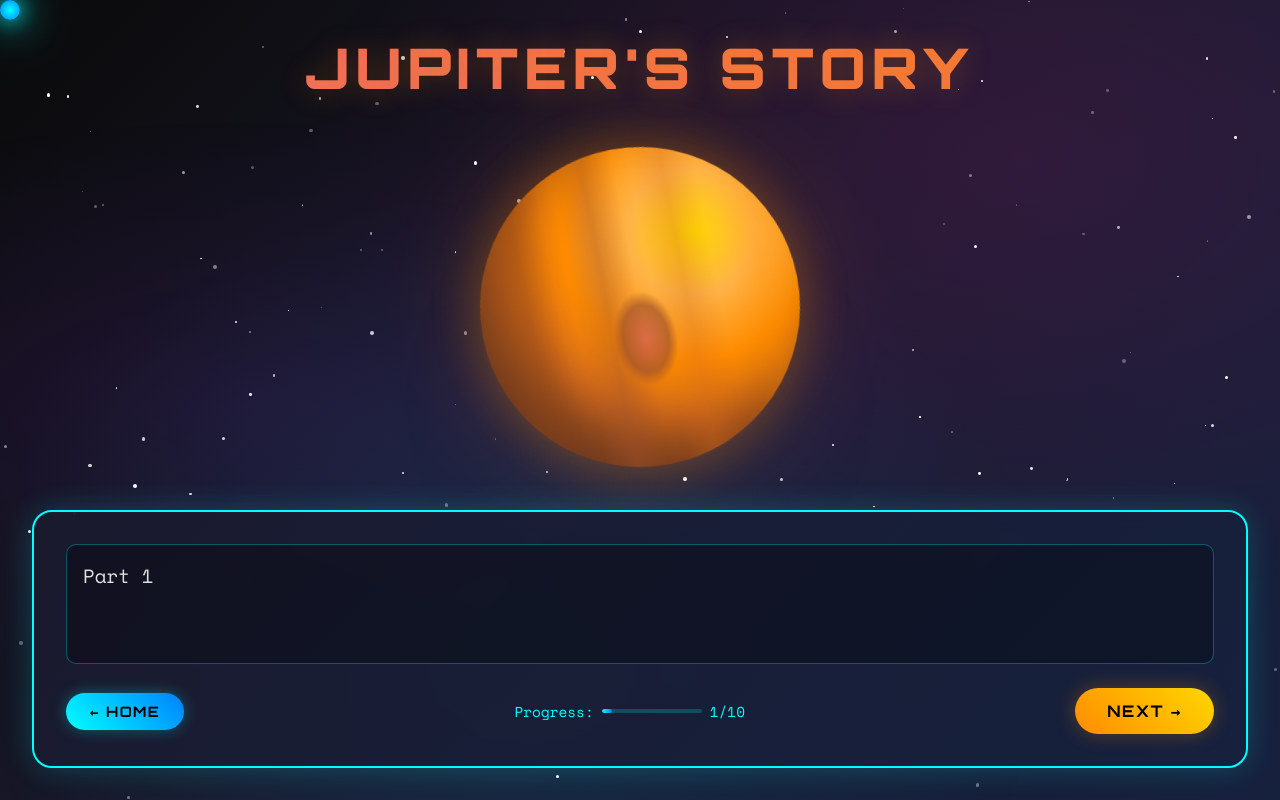
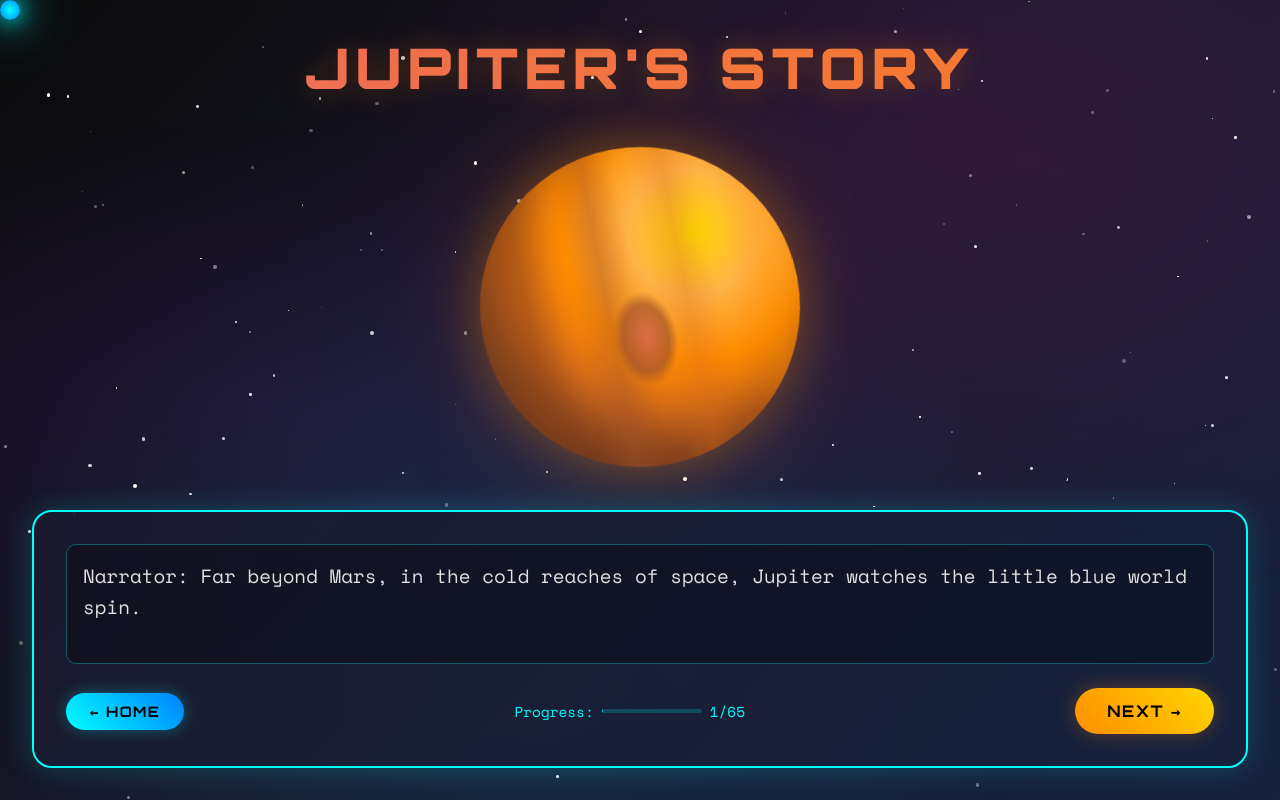
Before and after one commit to zGamingTechz/The-Planet-Story, a Flask app: page /jupiter in a window 1280 px wide. Run offline with Flask 3, Linux system fonts and the light colour scheme.

Commit message:
Completed jupiter's story (narration)

```diff
--- a/app.py
+++ b/app.py
@@ -19,10 +19,71 @@ def home_screen():
 @app.route("/jupiter", methods=["GET", "POST"])
 def jupiter_story():
     story = [
-        "Part 1",
-        "Part 2",
-        "Part 3",
-        "Part 4",
+        "Narrator: Far beyond Mars, in the cold reaches of space, Jupiter watches the little blue world spin.",
+        "Jupiter: (soft chuckle) Always so full of life... You really are something, Earth.",
+        "Jupiter: (a bit louder) Earth! You look radiant today! Everything alright?",
+        "Earth: (short) Fine. Please don’t start.",
+        "Jupiter: (pauses, confused) Oh... alright. Just saying hi.",
+        "Jupiter: (to himself) She barely looks at me anymore. Did... I do something wrong?",
+        "Jupiter: (trying again) I saw those clouds forming near your equator. Need a hand balancing them?",
+        "Earth: (sharp) I don’t need help. Especially not from *you*.",
+        "Jupiter: (hurt) Oh... okay. Got it.",
+        "Jupiter: (quietly) When did she start sounding so... distant?",
+        "Narrator: Jupiter turns slowly, his swirling storms hiding a storm within.",
+        "Jupiter: (muttering) I’ve done nothing but watch over her... I don’t understand.",
+        "Jupiter: (glancing to the side) Maybe Saturn knows something. He always sees what I miss.",
+        "Jupiter: (calling out) Saturn? Hey, you awake over there?",
+        "Saturn: (gently) I don’t sleep, brother. Just... rotate slowly.",
+        "Jupiter: (laughs sadly) Classic Saturn. Listen... can I ask you something?",
+        "Saturn: You’ve already asked with your silence. What’s troubling you?",
+        "Jupiter: It’s Earth. She won’t talk to me. Or when she does, it’s cold... bitter.",
+        "Saturn: Hmm... she’s been anxious lately. Waters rising, storms forming. She’s under pressure.",
+        "Jupiter: I know that. But why push me away?",
+        "Saturn: (sighs) She thinks you’re the reason behind it. The tides. The tsunamis.",
+        "Jupiter: What?! That’s not me—well, not directly. I mean... gravity's complicated!",
+        "Saturn: She doesn’t see the nuance. She sees her oceans swell and blames the biggest force nearby.",
+        "Jupiter: But I’m the reason those asteroids don’t hit her! I *catch them*!",
+        "Saturn: She doesn’t know, Jupiter. You’ve never told her.",
+        "Jupiter: (softly) I didn’t want her to worry... I didn’t want her to fear the skies.",
+        "Saturn: And so she fears *you* instead.",
+        "Jupiter: (sits in silence) All this time... I’ve been the shield she thought was a threat.",
+        "Jupiter: (stands tall) I have to tell her. She deserves to know.",
+        "Narrator: Jupiter turns, heavier now — not from size, but from sorrow.",
+        "Jupiter: (gently) Earth... can we talk? Please.",
+        "Earth: (quietly) Why?",
+        "Jupiter: Because something’s broken, and I want to fix it.",
+        "Earth: (tense) You want to fix *me*? You’re the one pulling me apart!",
+        "Jupiter: No. I want to fix *us*. You think I hurt you... I don’t.",
+        "Earth: Then what *do* you do, Jupiter? Just sit there? Stir the tides?",
+        "Jupiter: I watch the skies. I take the hits. I catch the comets meant for you.",
+        "Earth: ...what?",
+        "Jupiter: Do you remember Shoemaker-Levy 9? It could’ve changed your face forever. I took it in.",
+        "Earth: That impact... I thought it was just a space event.",
+        "Jupiter: It was. A deadly one. But it ended with me — not you.",
+        "Earth: You’ve... been protecting me?",
+        "Jupiter: Every day. Quietly. Without asking anything in return.",
+        "Earth: Then why didn’t you say anything?",
+        "Jupiter: Because I didn’t want you to see the dangers. I just wanted you to live.",
+        "Earth: And I thought you were just heavy. Dangerous. Cold.",
+        "Jupiter: I know I’m not easy to be around. I’m not gentle. I’m not small.",
+        "Jupiter: But I’ve always looked out for you. Because you’re... everything.",
+        "Earth: I’m sorry. I was scared. And when I’m scared, I push away.",
+        "Jupiter: I get it. You’ve got a lot going on. Life. Oceans. Humanity. You're loud.",
+        "Earth: (smiling) And you’re... big. And stubborn. And kind in a really quiet way.",
+        "Jupiter: (softly) I’ll keep being your silent guardian. Whether you see me or not.",
+        "Earth: No... I *want* to see you now.",
+        "Jupiter: That means more than you know.",
+        "Earth: So... friends again?",
+        "Jupiter: Always.",
+        "Narrator: And so, in the cold silence of space, a bond heals — vast, invisible, real.",
+        "Saturn: (distantly, smiling) Maybe the universe doesn’t need gravity to pull hearts together.",
+        "Jupiter: (softly) I’ll keep spinning. Watching. Protecting. That’s what I’m here for.",
+        "Earth: (whispers) And I’ll never look at you the same again.",
+        "Narrator: Earth believed Jupiter caused her chaos — the tides, the floods — not knowing tsunamis rise from within.",
+        "Narrator: Tsunamis are the cries of shifting plates deep beneath her surface, not the whispers of distant gravity.",
+        "Narrator: What she never saw were the asteroids, the frozen daggers of space, redirected by Jupiter’s pull.",
+        "Narrator: Shoemaker-Levy 9 was one of many — a comet that Jupiter took into himself, without hesitation.",
+        "Narrator: He bore the impact alone, quietly, so Earth could keep dancing — never knowing who saved her."
     ]
 
     if request.method == "POST":
--- a/templates/jupiter.html
+++ b/templates/jupiter.html
@@ -422,7 +422,7 @@
 
         // Story management
         let currentStoryPart = 1;
-        let totalParts = 10;
+        let totalParts = 65;
         let isTyping = false;
 
         // Typing animation function
```
